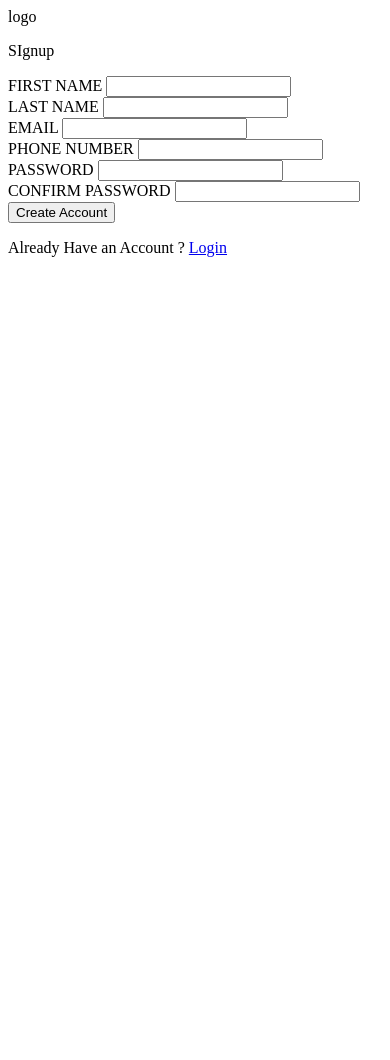
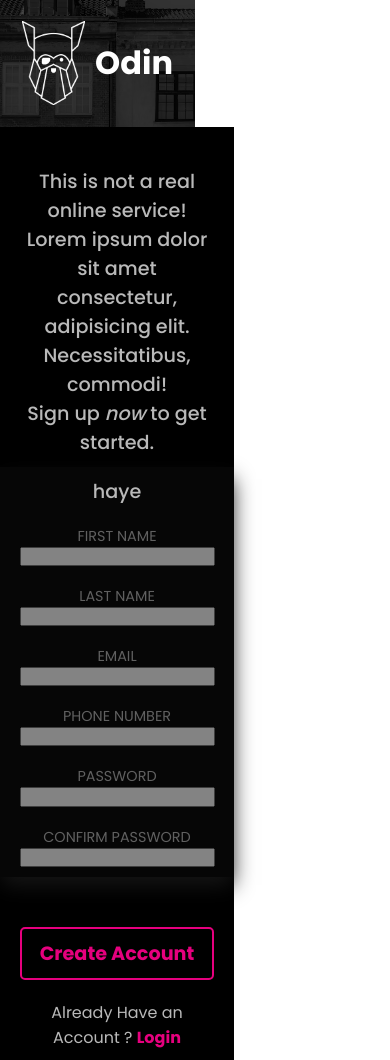
Before and after one commit to DaGiBi/odin-sign-up-form, a plain HTML site: page index.html in a window 390 px wide. Before the commit the page ends 844 px from the top, so only its background shows below. Drawn offline with Linux system fonts and the light colour scheme.

Commit message:
fix index html and add style.css

```diff
--- a/index.html
+++ b/index.html
@@ -11,20 +11,22 @@
 </head>
 <body>
     <div class="body">
-        <div class="sidebar">
+        <div class="picture">
            <div class="bg-logo">
-            logo
+                <img src="./logo2.png" alt="bg" class="logo">
+                <h1 class="odin">Odin</h1>
            </div>
         </div>
         <div class="container-form">
-            <div class="header">
-                <p>SIgnup</p>
+            <div class="header left">
+                <p>This is not a real online service! Lorem ipsum dolor sit amet consectetur, adipisicing elit. Necessitatibus, commodi!</p>
+                <p>Sign up <em>now</em> to get started.</p>
             </div>
 
             <form action="">
-                <div class="form">
+                <div class="form left">
                     <p class="form-title">
-
+                        haye
                     </p>
                     <div class="input">
                         <label for="firstName">FIRST NAME</label>
@@ -56,12 +58,12 @@
                         <input type="password" name="conPassword">
                     </div>
                 </div>
-                <div class="button">
+                <div class="button left">
                     <button type="submit">
                         Create Account
                     </button>
                 </div>
-                <div class="login"><p>Already Have an Account ? <a href="#">Login</a></p></div>
+                <div class="login left"><p>Already Have an Account ? <a href="#">Login</a></p></div>
             </form>
         </div>
     </div>
--- a/style.css
+++ b/style.css
@@ -0,0 +1,203 @@
+:root{
+    --color: #e6007e;
+    --txt: rgb(185, 185, 185)
+}
+
+
+*{
+    margin: 0px;
+    padding: 0px;
+    box-sizing: border-box;
+    font-family: 'Poppins', sans-serif;
+    color: var(--txt);
+
+    /* outline: 1px solid red; */
+}
+.body {
+    width: 100vw;
+    height: 100vh;
+}
+
+.body,
+.bg-logo{
+    display: flex;
+    flex-flow: row wrap;
+}
+
+.picture{
+    background-image: url(/bg.avif);
+    background-size: cover;
+    background-position: center;
+    background-repeat: no-repeat;
+    width: 40vw;
+}
+
+.bg-logo{
+   height: auto;
+   background-color: rgba(0, 0, 0, 0.7);
+   position: relative;
+   top: 20vh;
+   gap: 1vw;
+   padding: 15px 0;
+
+   justify-content: center;
+   align-items: center;
+}
+
+h1{
+    color: white;
+}
+
+.logo {
+    height: 10vh;
+}
+
+
+.container-form{
+    width: 60vw;
+    background-color: #000000;
+    display: flex;
+    flex-flow: column nowrap;
+    justify-content: center;
+
+
+}
+
+.left{
+    padding-left: 3vw;
+}
+
+.header {
+    font-weight: 500;
+    width: 90%;
+    font-size: 1.2rem;
+}
+
+.form{
+    background-color: rgb(6, 6, 6);
+    box-shadow: 0 10px 20px -2px rgb(22, 22, 22);
+    display: flex;
+    flex-flow: row wrap;
+    gap: 20px;
+    padding-top: 20px;
+    padding-bottom: 20px;
+
+}
+
+
+.form-title{
+    width: 100%;
+    font-size: 1.2rem;
+    font-weight: 500;
+}
+
+.input{
+    display: flex;
+    flex-flow: column wrap;
+    width: 40%;
+    font-size: 0.7rem;
+    text-transform: uppercase;
+    opacity: 50%;
+}
+
+input:focus{
+    outline: none;
+    border: 2px solid var(--color);
+}
+
+button{
+    background-color: rgba(0, 0, 0, 0);
+    color: var(--color);
+    font-weight: 700;
+    font-size: 1.2em;
+    border: 2px solid var(--color);
+    border-radius: 5px;
+    padding: 10px 40px;
+    margin: 40px 0;
+}
+
+button:hover{
+    background-color: var(--color);
+    color: black;
+
+}
+
+.login{
+    display: flex;
+    gap: 5px;
+}
+
+a{
+    text-decoration: none;
+    color: var(--color);
+    font-weight: 700;
+}
+
+a:hover{
+    color: white;
+}
+
+
+@media only screen and (max-width: 500px)  {
+    .body{
+        flex-flow: column;
+        height: auto;
+        text-align: center;
+    }
+    .picture{
+        width: 50%;
+        height: 15vh;
+        display: flex;
+        background-size: 100vw;
+    }
+    .bg-logo{
+        width: 100%;
+        position: static;
+        gap: 10px;
+    }
+    .right{
+        width: auto;
+        height: auto;
+    }
+    .header{
+        width: auto;
+        margin-top: 30px;
+
+    }
+    .left{
+        padding: 10px 20px;
+    }
+    .remote-text{
+        padding: 20px 0;
+        margin: 0;
+    }
+    .form{
+        flex-flow: column nowrap;
+        align-items: center;
+
+    }
+    .input{
+        text-align: left;
+        width: auto;
+        font-size: 0.9em;
+        justify-content: center;
+        align-items: center;
+    }
+    input{
+        font-size: 0.9rem;
+        height: 1.2rem;
+        width: 50vw;
+    }
+    .button,
+    .login{
+        display: flex;
+        justify-content: center;
+        margin-bottom: 0px;
+    }
+    button{
+        margin-bottom: 0px;
+        width: 60vw;
+        padding: 10px 5px;
+    }
+
+}
```
Also changed, not shown: bg.avif (added), logo2.png (added).
